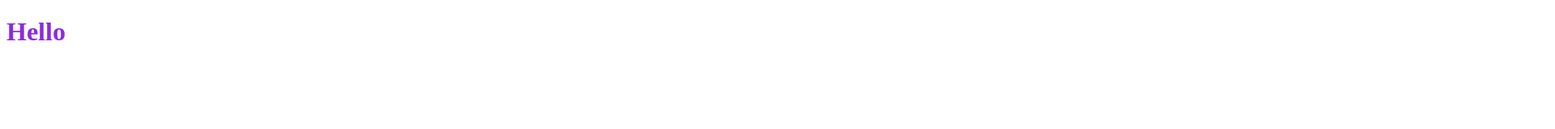
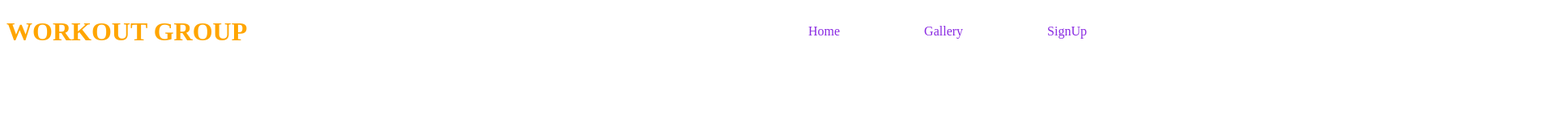
Before and after one commit to GaganBehrh/workout, a plain HTML site: page index.html in a window 1280 px wide. Shown: the top 160 px of the page at 81% size, 1920 px wide, since content can reach past the window. Drawn offline with Linux system fonts and the light colour scheme.

Commit message:
Logo and Home, Gallery and SignUp options added

```diff
--- a/assets/css/style.css
+++ b/assets/css/style.css
@@ -1,3 +1,18 @@
 body{
     color:blueviolet;
 }
+h1{
+ color:orange;
+}
+ul{
+    position: relative;
+    top: -50px;
+    left: 850px;
+
+}
+ul li{
+    list-style: none;
+    display: inline;
+    margin-left: 100px;
+
+}
--- a/index.html
+++ b/index.html
@@ -6,9 +6,15 @@
     <meta name="viewport" content="width=device-width, initial-scale=1.0">
     <title>Love Working Out</title>
     <link rel="stylesheet" href="assets\css\style.css"/>
-
 </head>
 <body>
-    <h1>Hello</h1>
+    <h1>WORKOUT GROUP</h1>
+    <div>
+        <ul>
+        <li>Home</li>
+        <li>Gallery</li>
+        <li>SignUp</li>
+    </ul>
+    </div>
 </body>
 </html>
```
